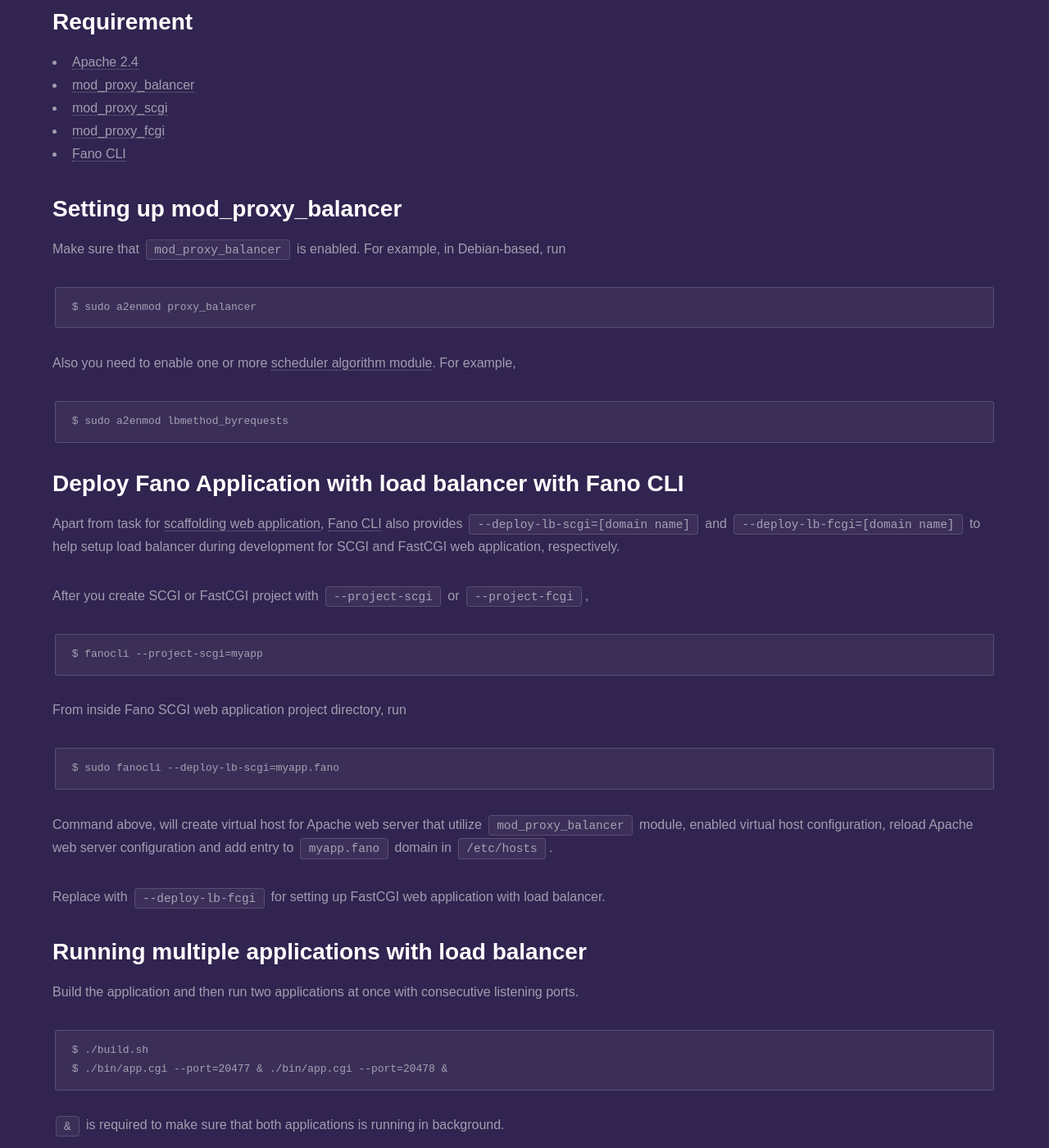
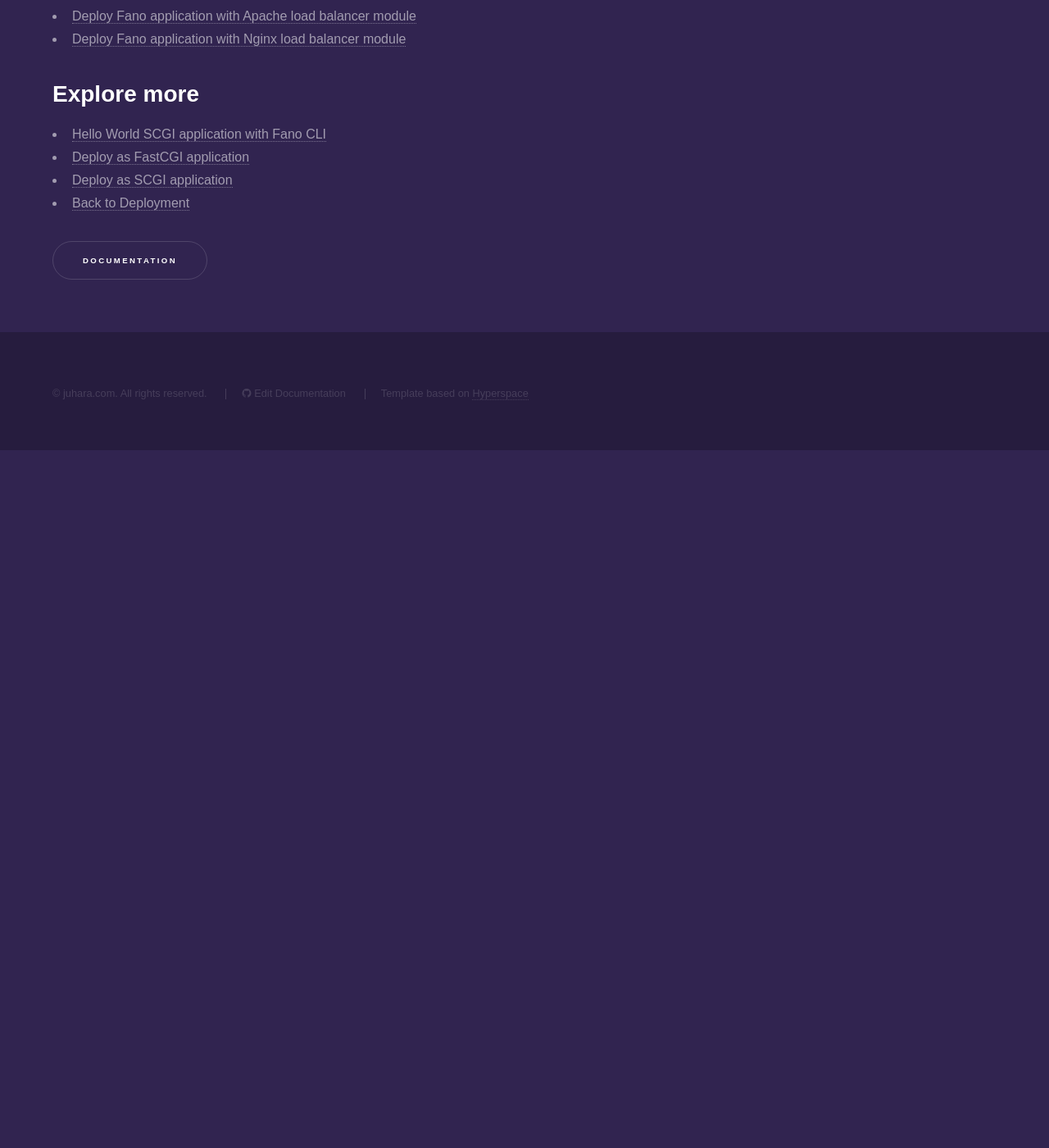
Before and after one commit to fanoframework/fanoframework.github.io, a Jekyll site: the page built from deployment/load-balancer-setup/index.md, in a window 1280 px wide and 1400 px high, scrolled down 442 px. Shown: the whole window at 82% size. Built offline with Jekyll 4.4.1, drawn with Linux system fonts in a browser that asks for light colours; our own code applies the rules of GitHub Pages for plain Markdown files; after the commit the page ends 991 px from its top, so only the background shows below that; some of the changed text lies outside the part shown.

Commit message:
add content about setting up Fano web application with load balancing in Nginx

````diff
--- a/deployment/load-balancer-setup/index.md
+++ b/deployment/load-balancer-setup/index.md
@@ -1,101 +1,15 @@
 ---
-title: Deploy Fano application with Apache load balancer module
-description: Tutorial on how to deploy Fano application with Apache mod_proxy_balancer.
+title: Deploy Fano web application with web server as load balancer
+description: Tutorial on how to deploy Fano web application with Apache or Nginx as load balancer.
 ---
 
-<h1 class="major">Deploy Fano application with Apache load balancer module</h1>
+<h1 class="major">Deploy Fano web application with web server as load balancer</h1>
 
-Apache provides reverse proxy load balancer to distribute load to one or more application instances. When one application is unable to handle request, load balancer distributes load to other application instance thus improving performance, availability and scalability.
+Load balancer to distribute load to one or more application instances. When one application is unable to handle request, load balancer distributes load to other application instance thus improving performance, availability and scalability.
 
-## Requirement
 
-- [Apache 2.4](http://httpd.apache.org/docs/2.4/)
-- [mod_proxy_balancer](https://httpd.apache.org/docs/2.4/mod/mod_proxy_balancer.html)
-- [mod_proxy_scgi](https://httpd.apache.org/docs/2.4/mod/mod_proxy_scgi.html)
-- [mod_proxy_fcgi](https://httpd.apache.org/docs/2.4/mod/mod_proxy_fcgi.html)
-- [Fano CLI](https://github.com/fanoframework/fano-cli)
-
-## Setting up mod_proxy_balancer
-
-Make sure that `mod_proxy_balancer` is enabled. For example, in Debian-based, run
-
-```
-$ sudo a2enmod proxy_balancer
-```
-
-Also you need to enable one or more [scheduler algorithm module](/deployment/load-balancer-setup#load-balancing-scheduler-algorithm). For example,
-
-```
-$ sudo a2enmod lbmethod_byrequests
-```
-
-## Deploy Fano Application with load balancer with Fano CLI
-
-Apart from task for [scaffolding web application](/scaffolding-with-fano-cli),
-[Fano CLI](https://github.com/fanoframework/fano-cli) also provides `--deploy-lb-scgi=[domain name]` and `--deploy-lb-fcgi=[domain name]` to help setup load balancer during development for SCGI and FastCGI web application, respectively.
-
-After you create SCGI or FastCGI project with `--project-scgi` or `--project-fcgi`,
-
-```
-$ fanocli --project-scgi=myapp
-```
-
-From inside Fano SCGI web application project directory, run
-
-```
-$ sudo fanocli --deploy-lb-scgi=myapp.fano
-```
-
-Command above, will create virtual host for Apache web server that utilize `mod_proxy_balancer` module, enabled virtual host configuration, reload Apache web server configuration and add entry to `myapp.fano` domain in `/etc/hosts`.
-
-Replace with `--deploy-lb-fcgi` for setting up FastCGI web application with load balancer.
-
-## Running multiple applications with load balancer
-
-Build the application and then run two applications at once with consecutive listening ports.
-
-```
-$ ./build.sh
-$ ./bin/app.cgi --port=20477 & ./bin/app.cgi --port=20478 &
-```
-
-`&` is required to make sure that both applications is running in background.
-
-## Access application from browser
-
-Open `http://myapp.fano` you should see main controller is invoked. There is no visual indication compare to application running without load balancer.
-
-Indication that your application is running with `mod_proxy_balancer` is availability of new environment variables, for examples `BALANCER_NAME`, `BALANCER_WORKER_NAME` and `BALANCER_WORKER_ROUTE`.
-
-Try to access route that does not exist, so that environment variables are printed on the browser. It will show that load balancer distribute the load by observing value of `BALANCER_WORKER_NAME` variable.
-
-## Set balancer member
-
-By default, if parameter `--members` not set, it is assumed that you will use two application instances, running on `127.0.0.1:20477` and `127.0.0.1:20478` respectively.
-
-`--members` parameter allows set multiple balancer members separated by coma.
-
-```
-$ sudo fanocli --deploy-lb-scgi=myapp.fano --members=127.0.0.1:20000,localhost:20001
-```
-
-Run applications at once with consecutive listening ports.
-
-```
-$ ./bin/app.cgi --host=127.0.0.1 --port=20000 & ./bin/app.cgi --host=localhost --port=20001 &
-```
-
-Developer is responsible to make sure that no other application is using those listening ports.
-
-## <a name="load-balancing-scheduler-algorithm"></a>Change load balancing scheduler algorithm
-
-By default, if parameter `--lbmethod` is not set, `byrequests` is assumed, which will use `mod_lbmethod_byrequests` module to distribute requests. Please refer to [mod_proxy_balancer documentation](https://httpd.apache.org/docs/2.4/mod/mod_proxy_balancer.html) for available algorithms.
-
-For example, to use `mod_lbmethod_bybusyness` module,
-
-```
-$ sudo fanocli --deploy-lb-scgi=myapp.fano --lbmethod=bybusyness
-```
+- [Deploy Fano application with Apache load balancer module](/deployment/load-balancer-setup/apache)
+- [Deploy Fano application with Nginx load balancer module](/deployment/load-balancer-setup/nginx)
 
 ## Explore more
 
````
Also changed, not shown: deployment/load-balancer-setup/apache/index.md (added, +109 -0 lines), deployment/load-balancer-setup/nginx/index.md (added, +88 -0 lines).
